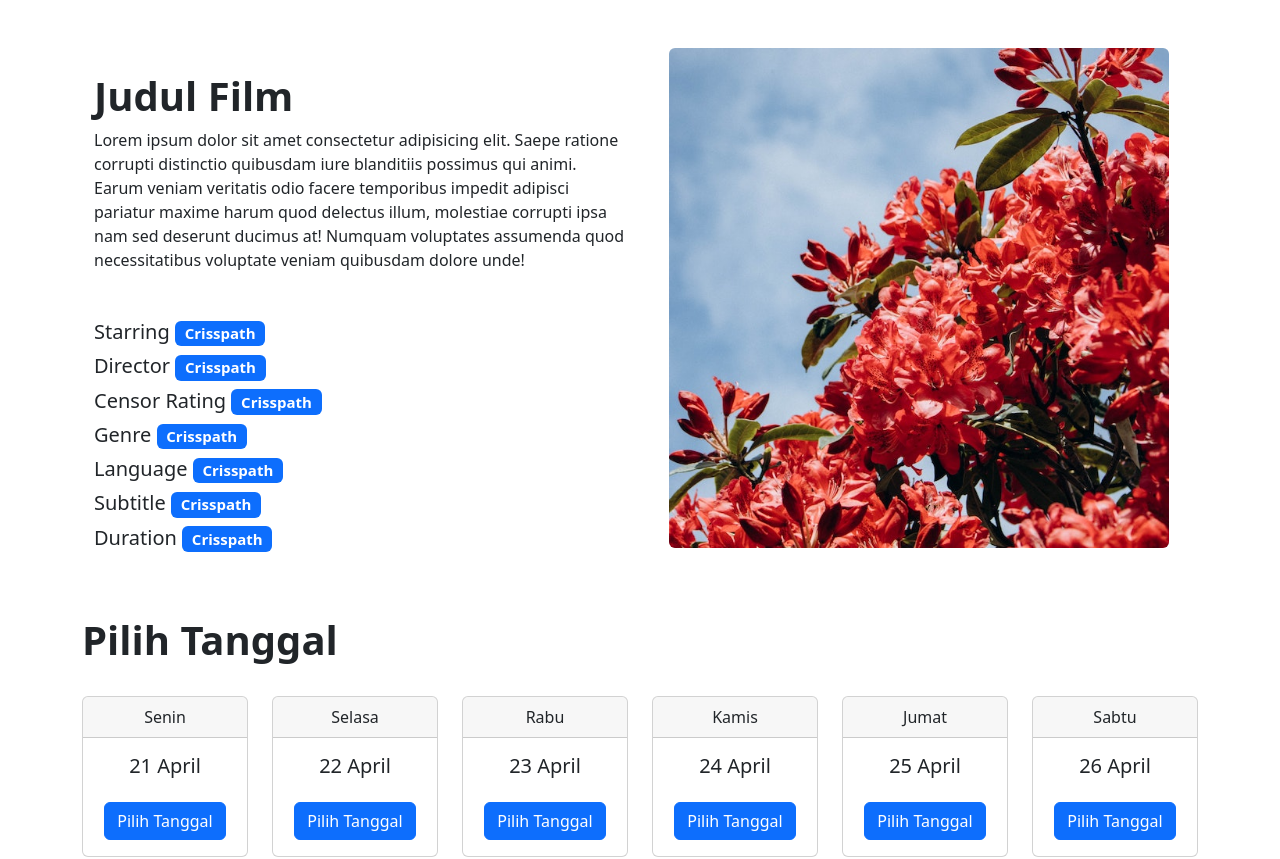
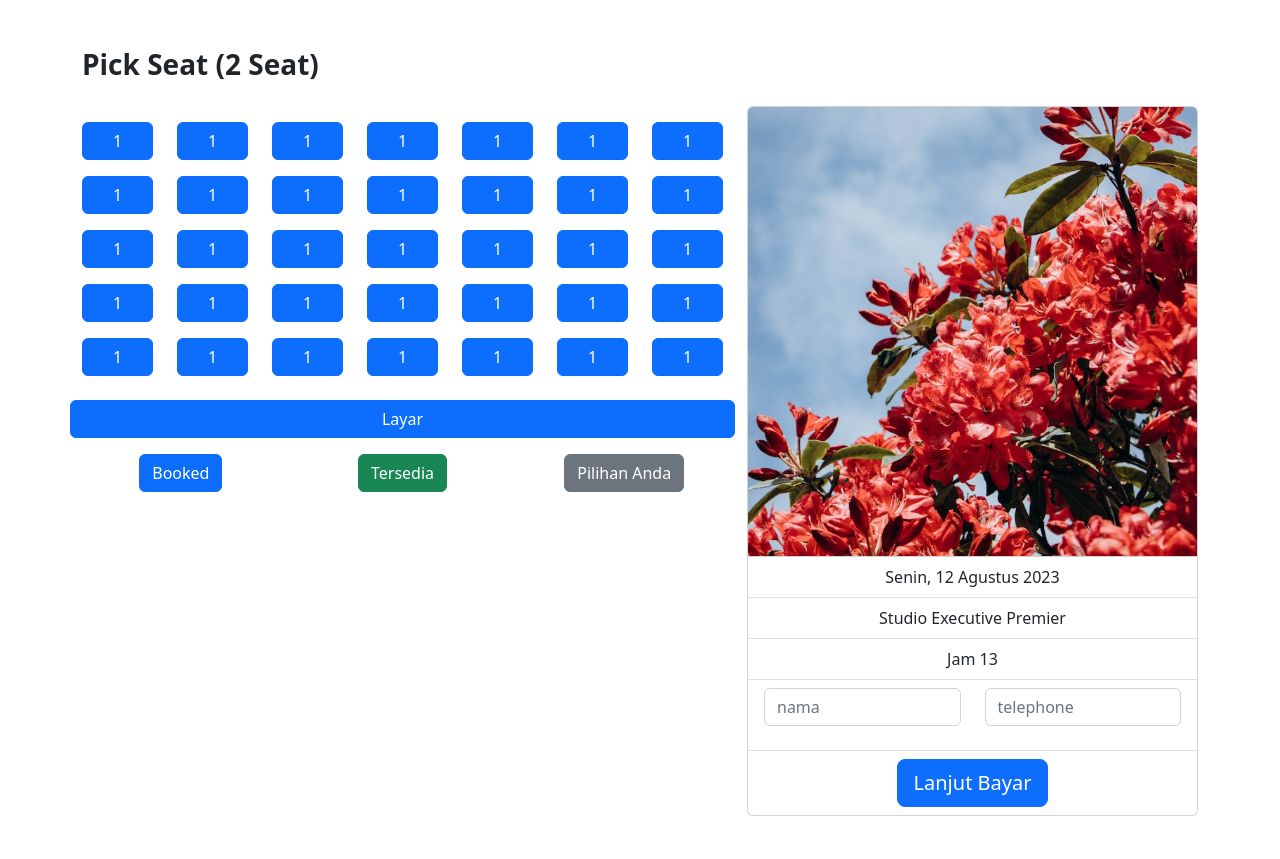
Before and after one commit to parulianrm/appointment-bioskop-frontend, a React (Create React App) app: page / in a window 1280 px wide. Shown: the top 859 px of the page. After the commit the page ends 816 px from the top, so only its background shows below. Built offline with nearby package versions, Linux system fonts and the light colour scheme.

Commit message:
Create pick seat page

```diff
--- a/src/App.js
+++ b/src/App.js
@@ -1,11 +1,12 @@
 import './App.css';
 import TicketBooking from './pages/TicketBooking';
 import 'bootstrap/dist/css/bootstrap.min.css';
+import PickSeatPage from './pages/PickSeatPage';
 
 function App() {
   return (
     <div className="App">
-      <TicketBooking />
+      <PickSeatPage />
     </div>
   );
 }
--- a/src/components/ticket-booking/BookingResult.jsx
+++ b/src/components/ticket-booking/BookingResult.jsx
@@ -1,7 +1,7 @@
 import { Button, Card, ListGroup } from 'react-bootstrap';
 import flowerPict from '../../assets/images/flower-pict.jpg';
 
-export default function BookingResult() {
+export default function BookingResult({ children }) {
   return (
     <>
       <Card>
@@ -10,7 +10,7 @@ export default function BookingResult() {
           <ListGroup.Item>Senin, 12 Agustus 2023</ListGroup.Item>
           <ListGroup.Item>Studio Executive Premier</ListGroup.Item>
           <ListGroup.Item>Jam 13</ListGroup.Item>
-          <ListGroup.Item>Pilih Jumlah</ListGroup.Item>
+          <ListGroup.Item>{children}</ListGroup.Item>
           <ListGroup.Item>
             <Button variant="primary" size="lg">
               Lanjut Bayar
--- a/src/components/ticket-booking/PickOptionSection.jsx
+++ b/src/components/ticket-booking/PickOptionSection.jsx
@@ -23,7 +23,16 @@ export default function PickOptionSection() {
           </Row>
         </Col>
         <Col md={5}>
-          <BookingResult />
+          <BookingResult>
+            <select class="form-select" aria-label="Default select example">
+              <option selected>Jumlah Tiket</option>
+              <option value="1">Satu</option>
+              <option value="2">Dua</option>
+              <option value="3">Tiga</option>
+              <option value="4">Empat</option>
+              <option value="5">Lima</option>
+            </select>
+          </BookingResult>
         </Col>
       </Row>
     </>
--- a/src/components/ticket-booking/PickSeat.jsx
+++ b/src/components/ticket-booking/PickSeat.jsx
@@ -1,4 +1,5 @@
-import { Col, Row } from 'react-bootstrap';
+import { Button, Col, Form, Row } from 'react-bootstrap';
+import BookingResult from './BookingResult';
 
 export default function PickSeat() {
   const col = 8;
@@ -40,8 +41,41 @@ export default function PickSeat() {
       <Row className="mt-4">
         <Col md={7}>
           <div className="seat-container-option">{productSeatTemplate()}</div>
+          <div className="info-confirm mt-4">
+            <Row>
+              <Button variant="primary">Layar</Button>
+            </Row>
+            <Row className="mt-3">
+              <Col>
+                <Button variant="primary">Booked</Button>
+              </Col>
+              <Col>
+                <Button variant="success">Tersedia</Button>
+              </Col>
+              <Col>
+                <Button variant="secondary">Pilihan Anda</Button>
+              </Col>
+            </Row>
+          </div>
         </Col>
-        <Col md={5}></Col>
+        <Col md={5}>
+          <BookingResult>
+            <Form>
+              <Row>
+                <Col>
+                  <Form.Group className="mb-3" controlId="seatForm.name">
+                    <Form.Control type="text" placeholder="nama" />
+                  </Form.Group>
+                </Col>
+                <Col>
+                  <Form.Group className="mb-3" controlId="seatForm.telephone">
+                    <Form.Control type="text" placeholder="telephone" />
+                  </Form.Group>
+                </Col>
+              </Row>
+            </Form>
+          </BookingResult>
+        </Col>
       </Row>
     </>
   );
--- /dev/null
+++ b/src/pages/PickSeatPage.jsx
@@ -0,0 +1,10 @@
+import { Container } from 'react-bootstrap';
+import PickSeat from '../components/ticket-booking/PickSeat';
+
+export default function PickSeatPage() {
+  return (
+    <Container className="pt-4 mt-4">
+      <PickSeat />
+    </Container>
+  );
+}
--- a/src/pages/TicketBooking.jsx
+++ b/src/pages/TicketBooking.jsx
@@ -10,7 +10,6 @@ export default function TicketBooking() {
       <DescriptionSection />
       <PickDateSection />
       <PickOptionSection />
-      <PickSeat />
     </Container>
   );
 }
```
